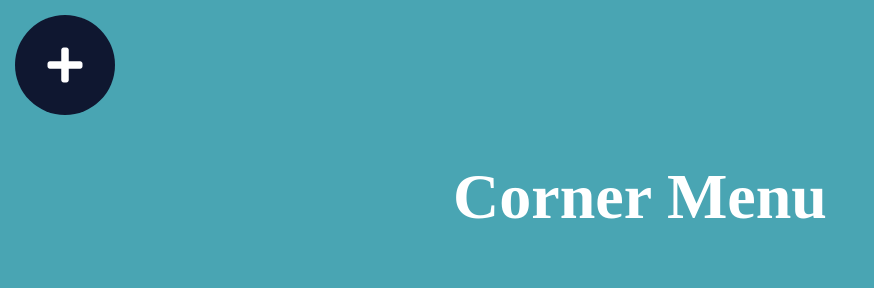
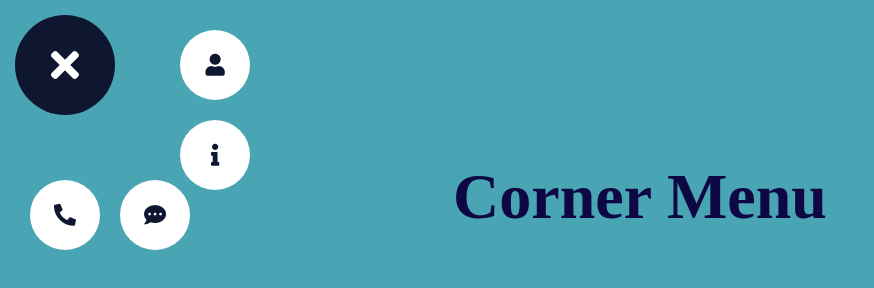
Before and after one commit to Alireza-hajizaki/Corner-menu, a plain HTML site: page index.html in a window 1280 px wide. Both pictures are taken after a click on the button 65 px from the left and 65 px from the top of the page. Shown: the whole page, without its empty margins (0-874 px from the left). Drawn offline with Linux system fonts and the light colour scheme.

Commit message:
js created

```diff
--- a/script.js
+++ b/script.js
@@ -0,0 +1,28 @@
+const toggleBtn = document.querySelector('#toggle-btn')
+const menuItems = document.querySelectorAll('.menu a')
+const mainDecs = document.querySelector('h1')
+let isMenuActive = false;
+
+
+toggleBtn.addEventListener('click', () => {
+    if (!isMenuActive) {
+
+        menuItems[0].style.transform = 'translate(150px, 0)'
+        menuItems[1].style.transform = 'translate(150px, 90px)'
+        menuItems[2].style.transform = 'translate(90px, 150px)'
+        menuItems[3].style.transform = 'translate(0, 150px)'
+
+        toggleBtn.classList.add('active');
+        mainDecs.style.color ="#0d0744"
+        isMenuActive = true
+
+    } else {
+
+        menuItems.forEach(menuItem => menuItem.style.transform = 'translate(0, 0)')
+
+        toggleBtn.classList.remove('active')
+        mainDecs.style.color ="#FFF"
+        isMenuActive = false
+
+    }
+})
--- a/style.css
+++ b/style.css
@@ -18,7 +18,7 @@
     height: 70px;
     width: 70px;
     font-size: 22px;
-    color: #4249ed;
+    color: #0f1730;
     text-decoration: none;
     top: 30px;
     left: 30px;
```
